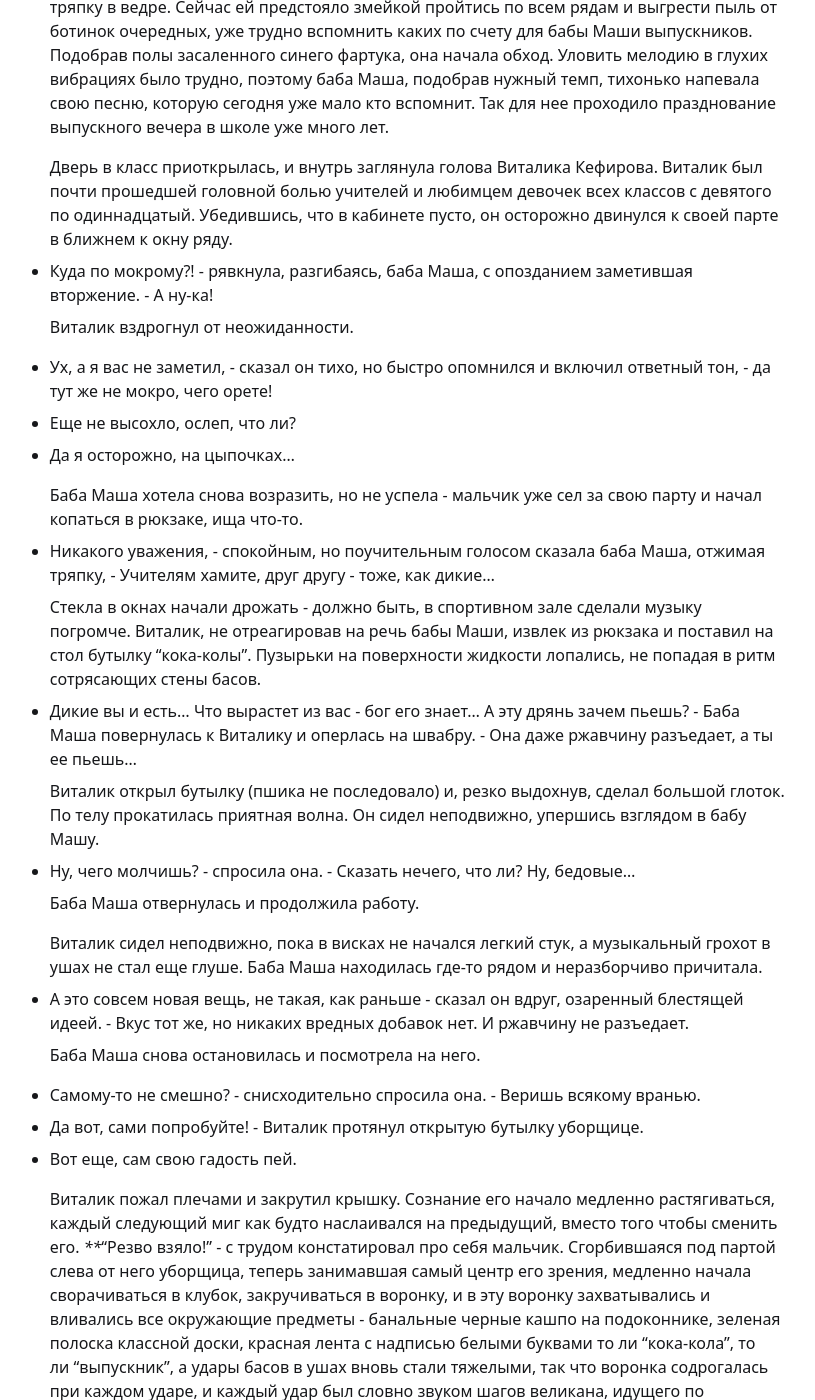
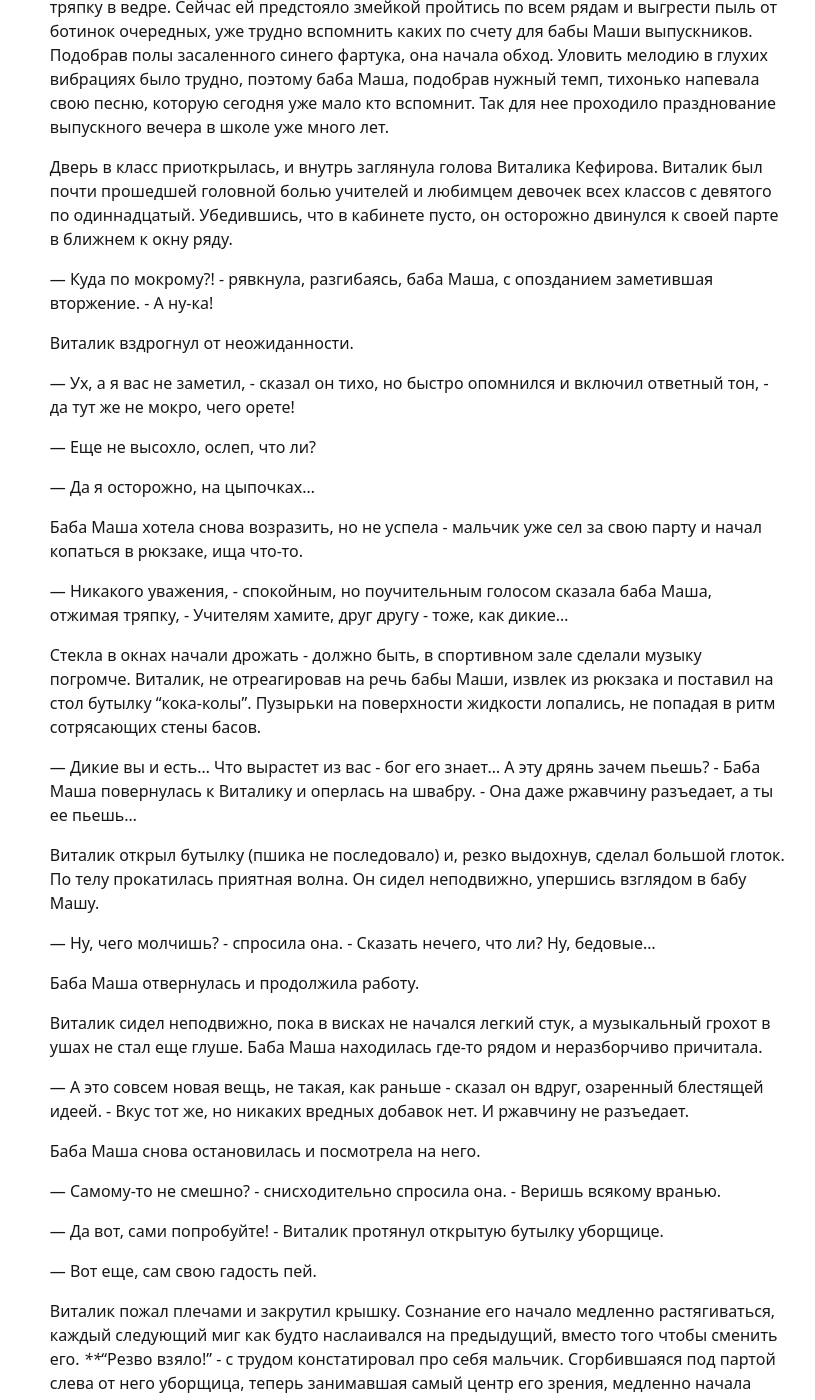
Before and after one commit to lysukhin/lysukhin.github.io, a Jekyll site: the page built from _posts/2020-08-18-story-masha.md, in a window 1280 px wide and 1400 px high, scrolled down 301 px. Shown: the whole window, without its empty margins (303-1118 px from the left). Built offline with Jekyll 4.4.1, drawn with Linux system fonts in a browser that asks for light colours; some of the changed text lies outside the part shown.

```diff
--- a/_posts/2020-08-18-story-masha.md
+++ b/_posts/2020-08-18-story-masha.md
@@ -10,41 +10,41 @@ tags: [story]
 
 Дверь в класс приоткрылась, и внутрь заглянула голова Виталика Кефирова. Виталик был почти прошедшей головной болью учителей и любимцем девочек всех классов с девятого по одиннадцатый. Убедившись, что в кабинете пусто, он осторожно двинулся к своей парте в ближнем к окну ряду.
 
-- Куда по мокрому?! - рявкнула, разгибаясь, баба Маша, с опозданием заметившая вторжение. - А ну-ка!
+— Куда по мокрому?! - рявкнула, разгибаясь, баба Маша, с опозданием заметившая вторжение. - А ну-ка!
 
 Виталик вздрогнул от неожиданности.
 
-- Ух, а я вас не заметил, - сказал он тихо, но быстро опомнился и включил ответный тон, - да тут же не мокро, чего орете!
+— Ух, а я вас не заметил, - сказал он тихо, но быстро опомнился и включил ответный тон, - да тут же не мокро, чего орете!
 
-- Еще не высохло, ослеп, что ли?
+— Еще не высохло, ослеп, что ли?
 
-- Да я осторожно, на цыпочках…
+— Да я осторожно, на цыпочках…
 
 Баба Маша хотела снова возразить, но не успела - мальчик уже сел за свою парту и начал копаться в рюкзаке, ища что-то.
 
-- Никакого уважения, - спокойным, но поучительным голосом сказала баба Маша, отжимая тряпку, - Учителям хамите, друг другу - тоже, как дикие...
+— Никакого уважения, - спокойным, но поучительным голосом сказала баба Маша, отжимая тряпку, - Учителям хамите, друг другу - тоже, как дикие...
 
 Стекла в окнах начали дрожать - должно быть, в спортивном зале сделали музыку погромче. Виталик, не отреагировав на речь бабы Маши, извлек из рюкзака и поставил на стол бутылку “кока-колы”. Пузырьки на поверхности жидкости лопались, не попадая в ритм сотрясающих стены басов.
 
-- Дикие вы и есть… Что вырастет из вас - бог его знает… А эту дрянь зачем пьешь? - Баба Маша повернулась к Виталику и оперлась на швабру. - Она даже ржавчину разъедает, а ты ее пьешь…
+— Дикие вы и есть… Что вырастет из вас - бог его знает… А эту дрянь зачем пьешь? - Баба Маша повернулась к Виталику и оперлась на швабру. - Она даже ржавчину разъедает, а ты ее пьешь…
 
 Виталик открыл бутылку (пшика не последовало) и, резко выдохнув, сделал большой глоток. По телу прокатилась приятная волна. Он сидел неподвижно, упершись взглядом в бабу Машу.
 
-- Ну, чего молчишь? - спросила она. - Сказать нечего, что ли? Ну, бедовые...
+— Ну, чего молчишь? - спросила она. - Сказать нечего, что ли? Ну, бедовые...
 
 Баба Маша отвернулась и продолжила работу.
 
 Виталик сидел неподвижно, пока в висках не начался легкий стук, а музыкальный грохот в ушах не стал еще глуше. Баба Маша находилась где-то рядом и неразборчиво причитала.
 
-- А это совсем новая вещь, не такая, как раньше - сказал он вдруг, озаренный блестящей идеей. - Вкус тот же, но никаких вредных добавок нет. И ржавчину не разъедает.
+— А это совсем новая вещь, не такая, как раньше - сказал он вдруг, озаренный блестящей идеей. - Вкус тот же, но никаких вредных добавок нет. И ржавчину не разъедает.
 
 Баба Маша снова остановилась и посмотрела на него.
 
-- Самому-то не смешно? - снисходительно спросила она. - Веришь всякому вранью.
+— Самому-то не смешно? - снисходительно спросила она. - Веришь всякому вранью.
 
-- Да вот, сами попробуйте! - Виталик протянул открытую бутылку уборщице.
+— Да вот, сами попробуйте! - Виталик протянул открытую бутылку уборщице.
 
-- Вот еще, сам свою гадость пей.
+— Вот еще, сам свою гадость пей.
 
 Виталик пожал плечами и закрутил крышку. Сознание его начало медленно растягиваться, каждый следующий миг как будто наслаивался на предыдущий, вместо того чтобы сменить его. ****"Резво взяло!” - с трудом констатировал про себя мальчик. Сгорбившаяся под партой слева от него уборщица, теперь занимавшая самый центр его зрения, медленно начала сворачиваться в клубок, закручиваться в воронку, и в эту воронку захватывались и вливались все окружающие предметы - банальные черные кашпо на подоконнике, зеленая полоска классной доски, красная лента с надписью белыми буквами то ли “кока-кола”, то ли “выпускник", а удары басов в ушах вновь стали тяжелыми, так что воронка содрогалась при каждом ударе, и каждый удар был словно звуком шагов великана, идущего по коридору...
 
@@ -78,7 +78,7 @@ tags: [story]
 
 В комнате был кто-то еще, и этот кто-то говорил - говорил как-то странно, делая большие паузы между фразами. Медленно разлепив глаза, баба Маша огляделась - она сидела на стуле практически в центре комнаты. Вдоль стен стояли стеллажи, через стеклянные дверцы которых виднелись однообразные толстые папки с круглыми дырками на корешках. Бабу Машу сильно укачивало, и она едва-едва не проваливалась обратно в небытие.
 
-- Очнулась, - сказала женщина, которую баба Маша только после этого и заметила. Она была похожа директора школы, - бабуля, вы меня слышите?
+— Очнулась, - сказала женщина, которую баба Маша только после этого и заметила. Она была похожа директора школы, - бабуля, вы меня слышите?
 
 Баба Маша улыбнулась, показав дырочку в верхних зубах, и снова забвенно закрыла глаза. Ей говорили что-то еще, и голосов стало больше - были и мужские, и женские, и взрослые, и детские, и грубые, и ласковые. Но Маша их почти не слышала: отпустив немного сознание, она уплывала обратно, чтобы грезить.
 
@@ -88,6 +88,6 @@ tags: [story]
 
 Открыв глаза в последний раз, она поняла, что все еще сидит на стуле. Вокруг нее, как в оцеплении, стояли люди. Они не переставали ей что-то говорить, даже кричать на нее, причем делали они это все одновременно, поэтому слов было не разобрать. Продолжая улыбаться, баба Маша показала язык и растворилась.
 
-- Опять отрубилась?! - завопил женский голос, сопровождаемый несколькими испуганными вдохами.
+— Опять отрубилась?! - завопил женский голос, сопровождаемый несколькими испуганными вдохами.
 
 Максим Сергеевич, стоявший все это время в углу учительской комнаты, нащупал в кармане пачку сигарет и молча вышел.
```
